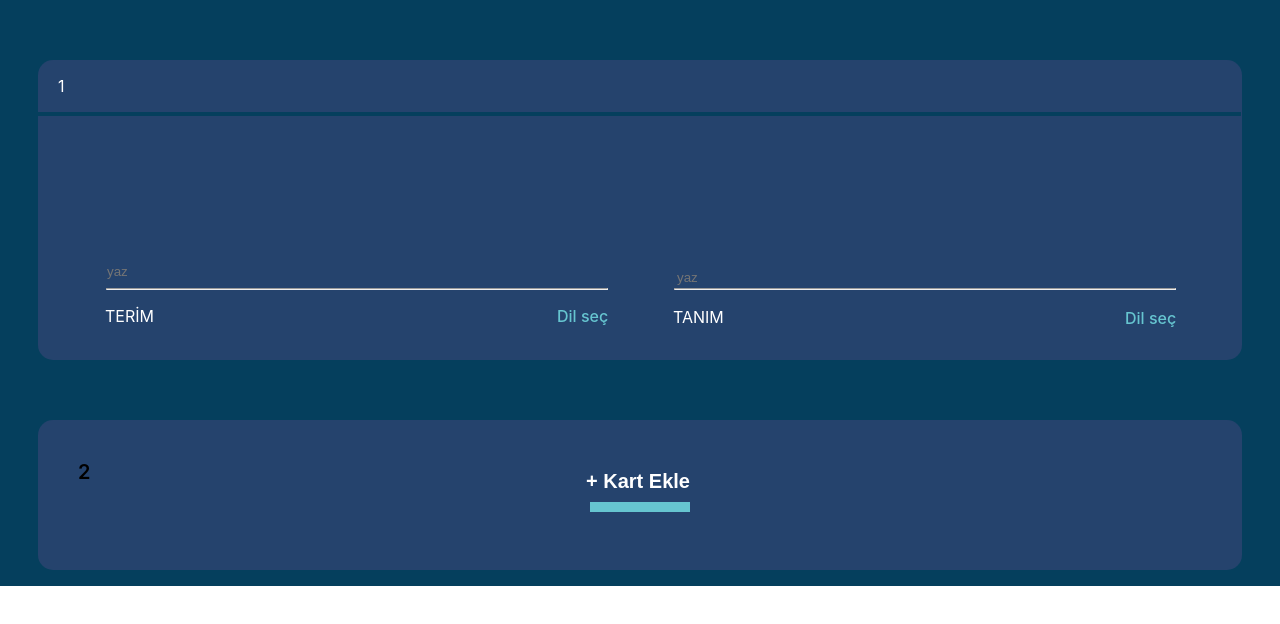
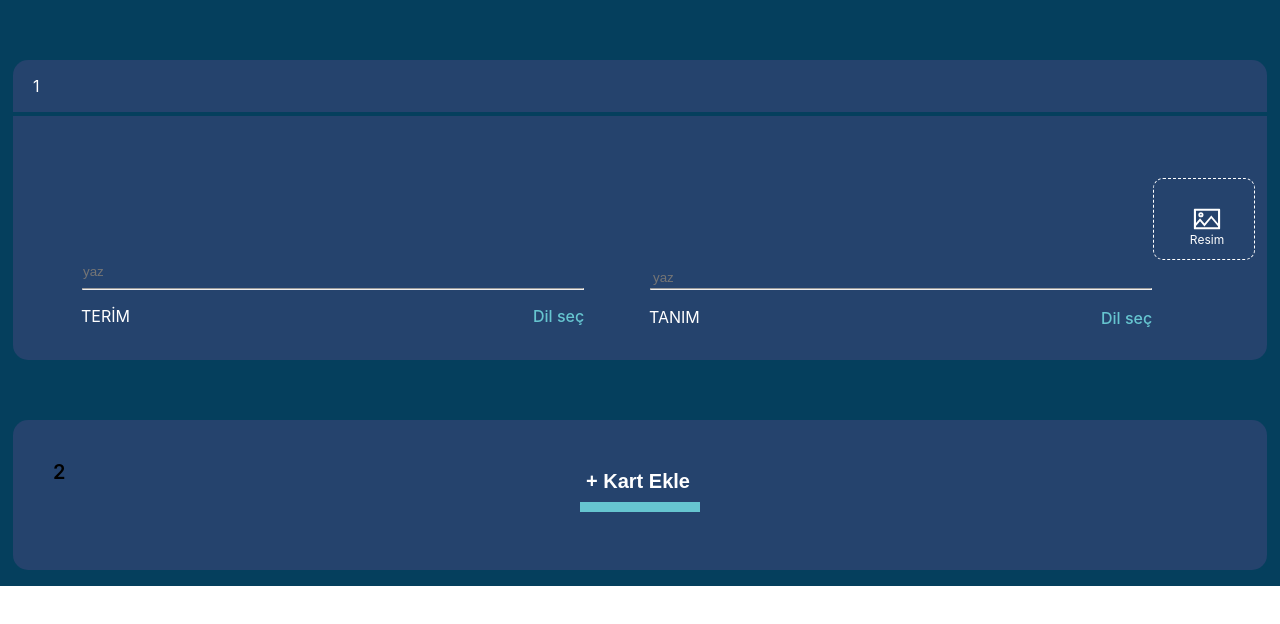
Before and after one commit to GoktugYmsk/dynamic-components-challenge, a React (Create React App) app: page / in a window 1280 px wide. Shown: the top 624 px of the page. Built offline with nearby package versions, Linux system fonts and the light colour scheme; no server answers.

Commit message:
picture boz added

```diff
--- a/package.json
+++ b/package.json
@@ -3,14 +3,19 @@
   "version": "0.1.0",
   "private": true,
   "dependencies": {
+    "@fortawesome/fontawesome-svg-core": "^6.3.0",
+    "@fortawesome/free-solid-svg-icons": "^6.3.0",
+    "@fortawesome/react-fontawesome": "^0.2.0",
     "@testing-library/jest-dom": "^5.16.5",
     "@testing-library/react": "^13.4.0",
     "@testing-library/user-event": "^13.5.0",
+    "antd": "^5.3.1",
     "axios": "^1.3.4",
     "react": "^18.2.0",
     "react-dom": "^18.2.0",
     "react-icons": "^4.8.0",
     "react-scripts": "5.0.1",
+    "react-simple-line-icons": "^1.0.8",
     "web-vitals": "^2.1.4"
   },
   "scripts": {
--- a/src/App.css
+++ b/src/App.css
@@ -1,5 +1,4 @@
 .App {
-
   height: 100%;
   display: flex;
   align-items: center;
@@ -8,110 +7,10 @@
   flex-direction: column;
 }
 
-.container {
-  width: 1204px;
-  height: 300px;
-  background: rgb(37, 67, 109);
-  display: flex;
-  color: white;
-  border-radius: 15px;
-  position: relative;
-  margin-top: 60px;
-}
-
-.altBar {
-  position: relative;
-  right: 1204px;
-}
-
-.lefthr {
-  width: 500px;
-  position: relative;
-  left: 68px;
-  top: 200px;
-}
-
-.righthr {
-  width: 500px;
-  position: relative;
-  left: 636px;
-  top: 146px;
-}
-
-.term {
-  position: relative;
-  top: 200px;
-  left: 68px;
-}
-
-.description {
-  position: relative;
-  top: 147px;
-  left: 636px;
-}
-
-.languageLeft {
-  position: relative;
-  top: 110px;
-  left: 520px;
-  cursor: pointer;
-  color: rgb(102, 197, 208);
-  font-weight: 450;
-  width: 52px;
-}
-
-.languageRight {
-  position: relative;
-  top: 76px;
-  left: 1088px;
-  cursor: pointer;
-  color: rgb(102, 197, 208);
-  font-weight: 450;
-  width: 52px;
-}
-
-.languageLeft:hover {
-  color: rgb(229, 192, 60);
-}
-
-.languageRight:hover {
-  color: rgb(229, 192, 60);
-}
-
-.usthr {
-  display: flex;
-  position: relative;
-  width: 1203px;
-  height: 4px;
-  background: rgb(5, 63, 93);
-  border-style: none;
-}
-
-.leftInput {
-  width: 500px;
-  border-style: none;
-  text-decoration: none;
-  background: rgb(37, 67, 109);
-  color: white;
-  position: relative;
-  top: 200px;
-  left: 68px;
-}
-
-.rightInput {
-  width: 500px;
-  border-style: none;
-  text-decoration: none;
-  background: rgb(37, 67, 109);
-  color: white;
-  position: relative;
-  bottom: 2px;
-  left: 638px;
-}
 
 .addButton {
   margin-top: 60px;
-  width: 1204px;
+  width: 1254px;
   height: 150px;
   background: rgb(37, 67, 109);
   position: relative;
@@ -129,7 +28,7 @@
   width: 200px;
   z-index: 2;
   position: relative;
-  left: 500px;
+  left: 525px;
 }
 
 .add:hover {
@@ -139,12 +38,14 @@
 .containerNumber {
   margin-left: 20px;
 }
-.addPart{
+
+.addPart {
   position: relative;
   bottom: 35px;
 }
+
 .buttonHr {
-  width: 100px;
+  width: 120px;
   height: 10px;
   background: rgb(102, 197, 208);
   border-style: none;
--- a/src/App.js
+++ b/src/App.js
@@ -1,8 +1,8 @@
 import { useState } from 'react';
+
 
 import Language from './components/Language';
 import Content from './components/content';
-
 import './App.css';
 
 
--- /dev/null
+++ b/src/components/content/index.css
@@ -0,0 +1,125 @@
+.container {
+    width: 1254px;
+    height: 300px;
+    background: rgb(37, 67, 109);
+    display: flex;
+    color: white;
+    border-radius: 15px;
+    position: relative;
+    margin-top: 60px;
+  }
+
+  .altBar {
+    position: relative;
+    right: 1254px;
+  }
+
+  .lefthr {
+    width: 500px;
+    position: relative;
+    left: 68px;
+    top: 200px;
+  }
+
+  .righthr {
+    width: 500px;
+    position: relative;
+    left: 636px;
+    top: 146px;
+  }
+
+  .term {
+    position: relative;
+    top: 200px;
+    left: 68px;
+  }
+
+  .description {
+    position: relative;
+    top: 147px;
+    left: 636px;
+  }
+
+  .languageLeft {
+    position: relative;
+    top: 110px;
+    left: 520px;
+    cursor: pointer;
+    color: rgb(102, 197, 208);
+    font-weight: 450;
+    width: 52px;
+  }
+
+  .languageRight {
+    position: relative;
+    top: 76px;
+    left: 1088px;
+    cursor: pointer;
+    color: rgb(102, 197, 208);
+    font-weight: 450;
+    width: 52px;
+  }
+
+  .languageLeft:hover {
+    color: rgb(229, 192, 60);
+  }
+
+  .languageRight:hover {
+    color: rgb(229, 192, 60);
+  }
+
+  .usthr {
+    display: flex;
+    position: relative;
+    width: 1254px;
+    height: 4px;
+    background: rgb(5, 63, 93);
+    border-style: none;
+  }
+
+  .leftInput {
+    width: 500px;
+    border-style: none;
+    text-decoration: none;
+    background: rgb(37, 67, 109);
+    color: white;
+    position: relative;
+    top: 200px;
+    left: 68px;
+  }
+
+  .rightInput {
+    width: 500px;
+    border-style: none;
+    text-decoration: none;
+    background: rgb(37, 67, 109);
+    color: white;
+    position: relative;
+    bottom: 2px;
+    left: 638px;
+  }
+  .picturePart{
+    display: flex;
+    position: relative;
+    left: 1140px;
+    bottom: 110px;
+    border:  1px dashed white;
+     border-radius: 10px;
+    width: 100px;
+    height: 80px;
+    align-items: center;
+    justify-content: center;
+    cursor: pointer;
+  }
+  .picturePart p {
+    position: relative;
+    right: 12px;
+    top: 20px;
+    font-size: 12px;
+  }
+  .pictureIcon{
+    position: relative;
+    height: 30px;
+    width: 30px;
+    left: 20px;
+  }
--- a/src/components/content/index.js
+++ b/src/components/content/index.js
@@ -1,6 +1,10 @@
 import React from 'react'
 
-function Content({count,openPopup}) {
+import { AiOutlinePicture } from 'react-icons/ai';
+
+import './index.css'
+
+function Content({ count, openPopup }) {
     return (
         <>
             {Array.from({ length: count }, (_, i) => (
@@ -22,6 +26,10 @@ function Content({count,openPopup}) {
                             Dil seç
                         </p>
                         <input className="rightInput" placeholder="yaz" />
+                        <div className='picturePart' >
+                            <AiOutlinePicture className='pictureIcon' />
+                            <p>Resim</p>
+                        </div>
                     </div>
                 </div>
             ))}
```
Also changed, not shown: 1 other file (tests, documents, lock files or other folders).
